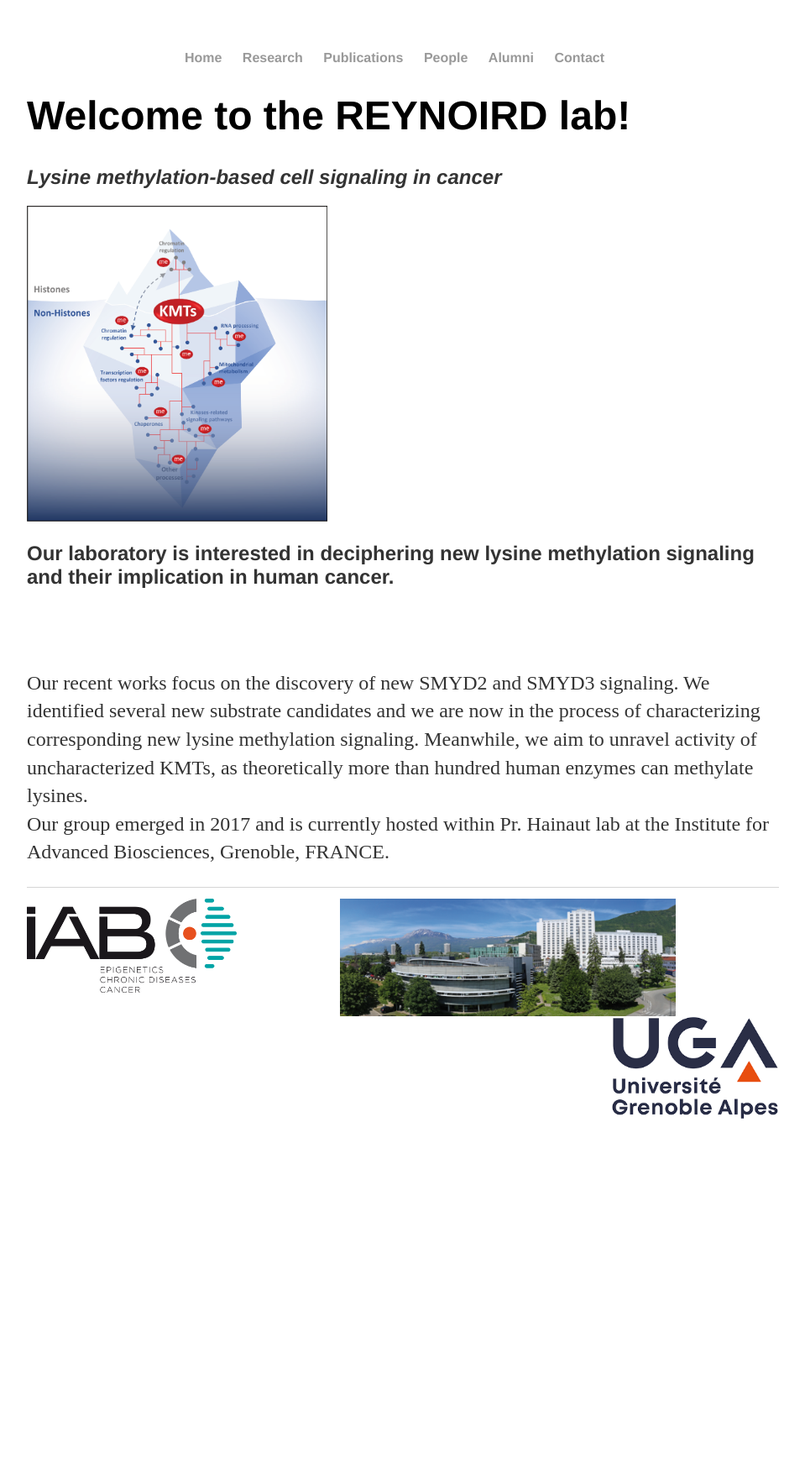
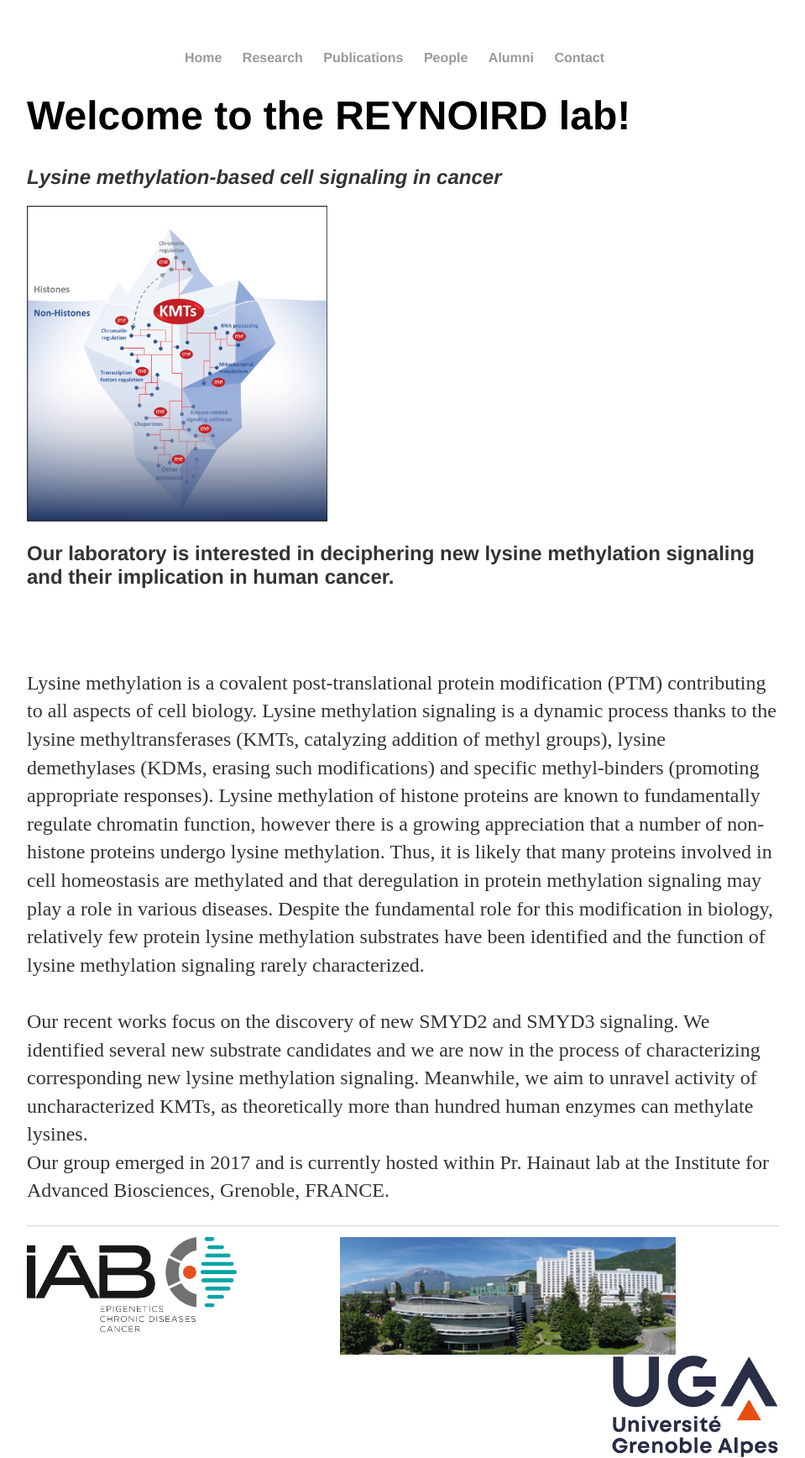
Before and after one commit to Reynoird-Lab/Reynoird-lab.github.io, a Jekyll site: the page built from index.html, in a window 1280 px wide. Shown: the whole page at 84% size, without its empty margins (160-1119 px from the left). Built offline with Jekyll 4.4.1, drawn with Linux system fonts in a browser that asks for light colours; Markdown is read by kramdown in place of the engine named in the settings; before the commit the page ends 1333 px from its top, so only the background shows below that.

Commit message:
Update index.html

```diff
--- a/index.html
+++ b/index.html
@@ -9,8 +9,8 @@
 
 <img style="width:40%" src="Images/Lukinovic V graphical abstract CMYK_revision.png" title="Lysine Methylation Signaling" >
 	<h2>Our laboratory is interested in deciphering new lysine methylation signaling and their implication in human cancer.</h2> <br>
-<p
-   Lysine methylation is a covalent post-translational protein modification (PTM) contributing to all aspects of cell biology. Lysine methylation signaling is a dynamic process thanks to the lysine methyltransferases (KMTs, catalyzing addition of methyl groups), lysine demethylases (KDMs, erasing such modifications) and specific methyl-binders (promoting appropriate responses). Lysine methylation of histone proteins are known to fundamentally regulate chromatin function, however there is a growing appreciation that a number of non-histone proteins undergo lysine methylation. Thus, it is likely that many proteins involved in cell homeostasis are methylated and that deregulation in protein methylation signaling may play a role in various diseases. Despite the fundamental role for this modification in biology, relatively few protein lysine methylation substrates have been identified and the function of lysine methylation signaling rarely characterized. <br>
+<p>
+<br>Lysine methylation is a covalent post-translational protein modification (PTM) contributing to all aspects of cell biology. Lysine methylation signaling is a dynamic process thanks to the lysine methyltransferases (KMTs, catalyzing addition of methyl groups), lysine demethylases (KDMs, erasing such modifications) and specific methyl-binders (promoting appropriate responses). Lysine methylation of histone proteins are known to fundamentally regulate chromatin function, however there is a growing appreciation that a number of non-histone proteins undergo lysine methylation. Thus, it is likely that many proteins involved in cell homeostasis are methylated and that deregulation in protein methylation signaling may play a role in various diseases. Despite the fundamental role for this modification in biology, relatively few protein lysine methylation substrates have been identified and the function of lysine methylation signaling rarely characterized. <br>
 <br> Our recent works focus on the discovery of new SMYD2 and SMYD3 signaling. We identified several new substrate candidates and we are now in the process of characterizing corresponding new lysine methylation signaling. Meanwhile, we aim to unravel activity of uncharacterized KMTs, as theoretically more than hundred human enzymes can methylate lysines. <br>
 Our group emerged in 2017 and is currently hosted within Pr. Hainaut lab at the Institute for Advanced Biosciences, Grenoble, FRANCE.
 </p>
```
